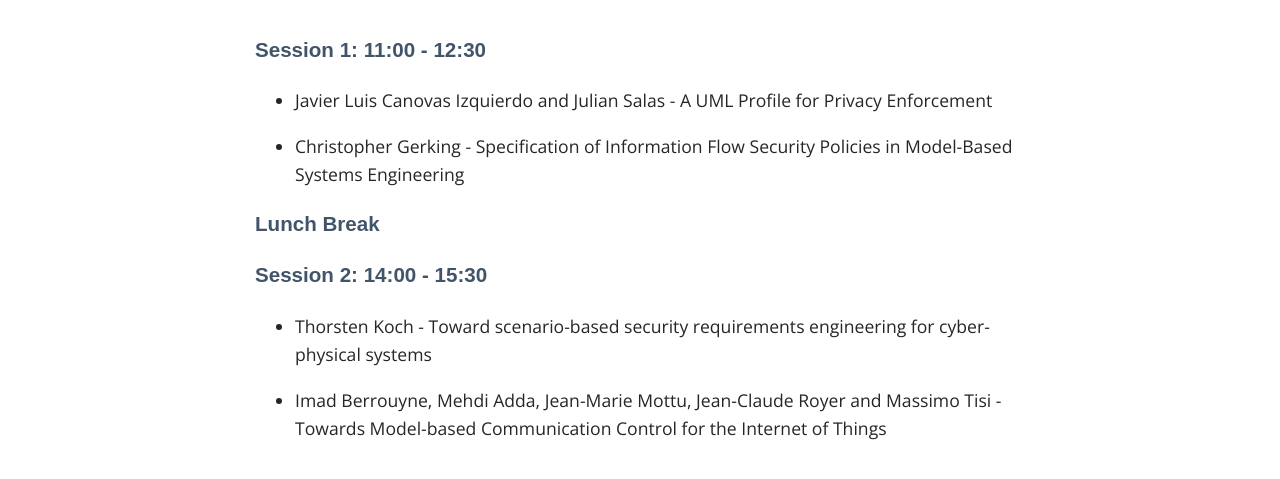
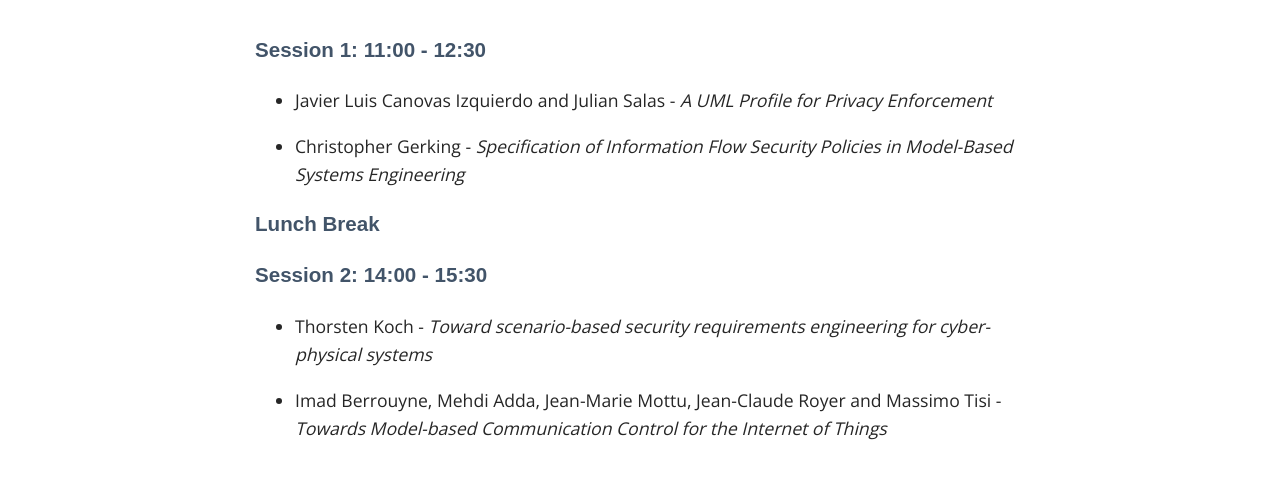
Before and after one commit to modelia/secure-mde-workshop, a Jekyll site: the page built from _pages/03_program.md, in a window 1280 px wide and 1250 px high. Shown: the part 710-1189 px from the top of the window. Built offline with Jekyll 4.4.1, drawn with Linux system fonts in a browser that asks for light colours; some web fonts are replaced.

```diff
--- a/_pages/03_program.md
+++ b/_pages/03_program.md
@@ -6,14 +6,14 @@ permalink: /program/
 
 ### Session 1: 11:00 - 12:30
 
-- Javier Luis Canovas Izquierdo and Julian Salas - A UML Profile for Privacy Enforcement
+- Javier Luis Canovas Izquierdo and Julian Salas - _A UML Profile for Privacy Enforcement_
 
-- Christopher Gerking - Specification of Information Flow Security Policies in Model-Based Systems Engineering
+- Christopher Gerking - _Specification of Information Flow Security Policies in Model-Based Systems Engineering_
 
 ### Lunch Break
 
 ### Session 2: 14:00 - 15:30
 
-- Thorsten Koch - Toward scenario-based security requirements engineering for cyber-physical systems
+- Thorsten Koch - _Toward scenario-based security requirements engineering for cyber-physical systems_
 
-- Imad Berrouyne, Mehdi Adda, Jean-Marie Mottu, Jean-Claude Royer and Massimo Tisi - Towards Model-based Communication Control for the Internet of Things
+- Imad Berrouyne, Mehdi Adda, Jean-Marie Mottu, Jean-Claude Royer and Massimo Tisi - _Towards Model-based Communication Control for the Internet of Things_
```
